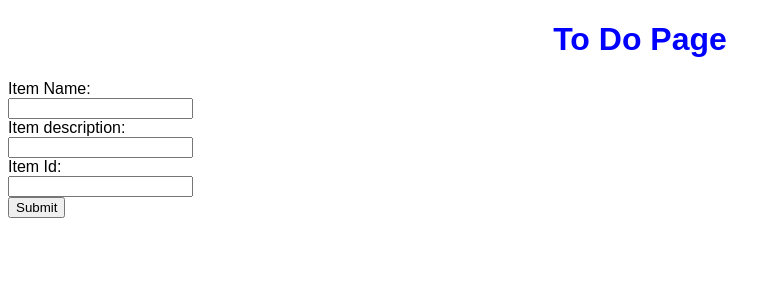
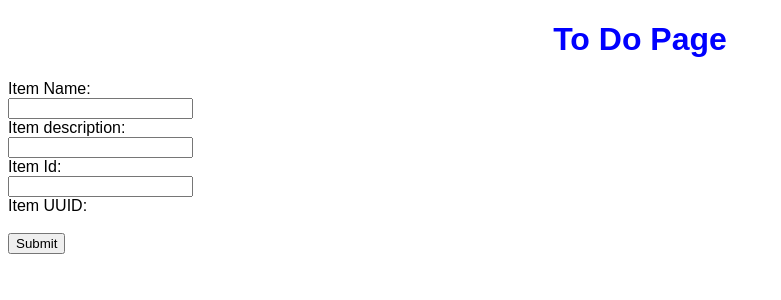
Before and after one commit to AniketBedi/assignment, a Flask app: template Question3/templates/index1.html in a window 1280 px wide. Shown: the top 300 px of the page, without its empty margins (0-781 px from the left). Run offline with Flask 3, Linux system fonts and the light colour scheme; the template is opened without the code that fills it, so the values that code supplies are empty.

Commit message:
second commit: item uuid

```diff
--- a/Question3/templates/index1.html
+++ b/Question3/templates/index1.html
@@ -35,6 +35,8 @@
             <input type="name" id="name" name="name"><br>
             <label for="item_id">Item Id:</label><br>
             <input type="number" id="item_id" name="item_id"><br>
+            <label for="item_uuid">Item UUID:</label><br>
+            <input type="hidden" name="item_uuid" value="550e8400-e29b-41d4-a716-446655440000"><br>
             <input type="submit" value="Submit">
         </form>
      </div>
```
